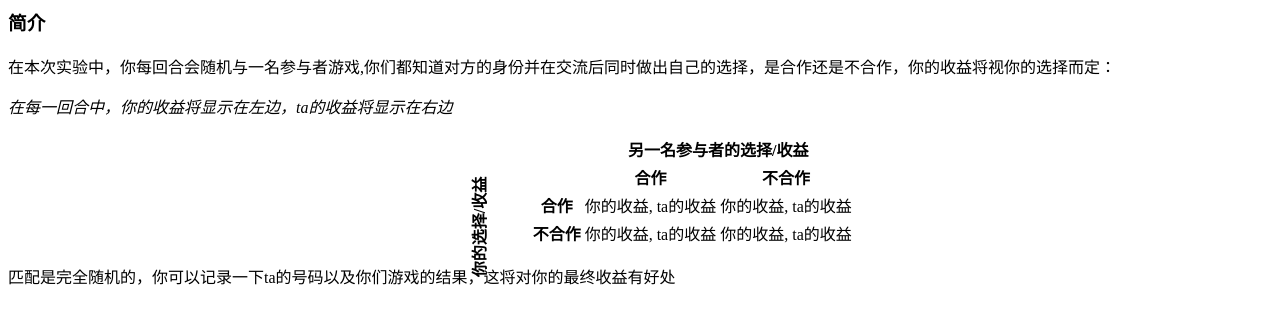
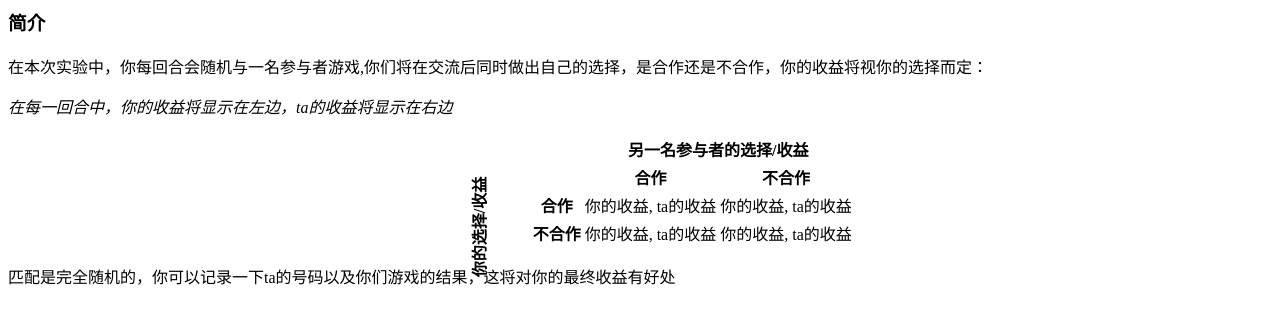
Before and after one commit to Moiess/My_otree, a Django app: template otree/prisoner_test/templates/prisoner_test/Instructions.html in a window 1280 px wide. Shown: the top 324 px of the page. Run offline with Django 3.2, Linux system fonts and the light colour scheme; the template is opened without the code that fills it, so the values that code supplies are empty.

Commit message:
app crashed debug

```diff
--- a/otree/prisoner_test/templates/prisoner_test/Instructions.html
+++ b/otree/prisoner_test/templates/prisoner_test/Instructions.html
@@ -18,7 +18,7 @@
         <!--Your payoffs will be determined by the choices of both as below:-->
     <!--</p>-->
     <p>
-        在本次实验中，你每回合会随机与一名参与者游戏,你们都知道对方的身份并在交流后同时做出自己的选择，是合作还是不合作，你的收益将视你的选择而定：
+        在本次实验中，你每回合会随机与一名参与者游戏,你们将在交流后同时做出自己的选择，是合作还是不合作，你的收益将视你的选择而定：
     </p>
     <!--<p><i>In each cell, the amount to the left is the payoff for-->
         <!--you and to the right for the other participant.</i></p>-->
```
